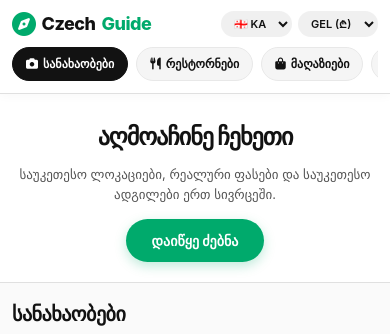
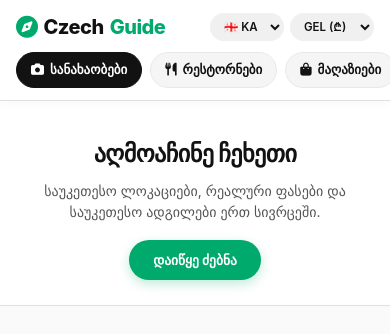
Before and after one commit to giorgikukulava12345-bit/giorgikukulavatravel, a Flask app: page / in a window 390 px wide. Shown: the top 334 px of the page. Run offline with Flask 3, Linux system fonts and the light colour scheme; data that the repository does not hold is empty.

Commit message:
Update index.html

```diff
--- a/templates/index.html
+++ b/templates/index.html
@@ -2,7 +2,7 @@
 <html lang="ka">
 <head>
     <meta charset="UTF-8">
-    <meta name="viewport" content="width=device-width, initial-scale=1.0">
+    <meta name="viewport" content="width=device-width, initial-scale=1.0, maximum-scale=1.0, user-scalable=no">
     <title>ჩეხეთის გზამკვლევი | CzechGuide</title>
     <!-- Font Awesome ხატულები -->
     <link rel="stylesheet" href="https://cdnjs.cloudflare.com/ajax/libs/font-awesome/6.4.0/css/all.min.css">
@@ -39,12 +39,14 @@
         /* Header / Navigation */
         header {
             background-color: #ffffff;
-            padding: 12px 5%;
+            padding: 12px 16px;
             position: sticky;
             top: 0;
             z-index: 100;
             border-bottom: 1px solid var(--border-color);
             box-shadow: 0 2px 10px rgba(0,0,0,0.03);
+            width: 100%;
+            overflow: hidden;
         }
 
         .header-top {
@@ -55,7 +57,7 @@
         }
 
         .logo {
-            font-size: 22px;
+            font-size: 20px;
             font-weight: 800;
             color: var(--dark);
             text-decoration: none;
@@ -67,7 +69,7 @@
 
         .logo i {
             color: var(--primary);
-            font-size: 24px;
+            font-size: 22px;
         }
 
         .logo span {
@@ -84,10 +86,10 @@
             background-color: #f0f0f0;
             color: var(--dark);
             border: 1px solid transparent;
-            padding: 5px 10px;
+            padding: 5px 9px;
             border-radius: var(--radius-pill);
             font-weight: 600;
-            font-size: 12px;
+            font-size: 11.5px;
             outline: none;
             cursor: pointer;
             transition: all 0.2s ease;
@@ -97,38 +99,42 @@
             background-color: #e5e5e5;
         }
 
-        /* Nav Category Tabs - Horizontal Scroll Mobile Optimization */
+        /* Nav Category Tabs - FIX FOR MOBILE HORIZONTAL SCROLL */
         nav {
-            width: 100%;
+            width: calc(100% + 32px);
+            margin-left: -16px;
+            margin-right: -16px;
+            padding-left: 16px;
+            padding-right: 16px;
             overflow-x: auto;
             white-space: nowrap;
-            scrollbar-width: none; /* Firefox-ისთვის */
-            -webkit-overflow-scrolling: touch; /* iOS-ზე გლუვი სქროლისთვის */
-            padding-bottom: 2px;
+            scrollbar-width: none;
+            -webkit-overflow-scrolling: touch;
         }
 
         nav::-webkit-scrollbar {
-            display: none; /* Chrome/Safari-სთვის */
+            display: none;
         }
 
         nav ul {
-            display: inline-flex; /* მობილურზე რომ არ შეიკუმშოს */
-            justify-content: center;
+            display: flex;
+            align-items: center;
             list-style: none;
             gap: 8px;
-            min-width: 100%;
+            width: max-content;
+            padding-right: 24px; /* უზრუნველყოფს ბოლო ღილაკის სრულ გამოჩენას */
         }
 
         nav ul li {
-            flex-shrink: 0; /* ღილაკები რომ არ დაპატარავდეს მობილურზე */
+            flex-shrink: 0;
         }
 
         nav ul li a {
             text-decoration: none;
             color: var(--dark);
             font-weight: 600;
-            font-size: 13.5px;
-            padding: 8px 16px;
+            font-size: 13px;
+            padding: 7px 14px;
             border-radius: var(--radius-pill);
             transition: all 0.2s ease;
             display: flex;
@@ -156,7 +162,7 @@
         /* Hero Section */
         .hero {
             background: #ffffff;
-            padding: 40px 16px 30px 16px;
+            padding: 35px 16px 25px 16px;
             text-align: center;
             border-bottom: 1px solid var(--border-color);
         }
@@ -167,17 +173,17 @@
         }
 
         .hero-content h1 {
-            font-size: 36px;
+            font-size: 32px;
             font-weight: 800;
             color: var(--dark);
-            margin-bottom: 10px;
-            letter-spacing: -1px;
+            margin-bottom: 8px;
+            letter-spacing: -0.5px;
         }
 
         .hero-content p {
-            font-size: 15px;
+            font-size: 14px;
             color: var(--gray-text);
-            margin-bottom: 20px;
+            margin-bottom: 18px;
         }
 
         .btn {
@@ -186,11 +192,11 @@
             justify-content: center;
             background-color: var(--primary);
             color: white;
-            padding: 11px 26px;
+            padding: 10px 24px;
             text-decoration: none;
             border-radius: var(--radius-pill);
             font-weight: 700;
-            font-size: 14px;
+            font-size: 13.5px;
             transition: all 0.2s ease;
             box-shadow: 0 4px 12px rgba(0, 170, 108, 0.25);
         }
@@ -204,13 +210,13 @@
         .container {
             max-width: 1240px;
             margin: 0 auto;
-            padding: 30px 16px;
+            padding: 24px 16px;
         }
 
         .section-title {
             text-align: left;
-            margin-bottom: 24px;
-            font-size: 24px;
+            margin-bottom: 20px;
+            font-size: 22px;
             font-weight: 800;
             color: var(--dark);
             letter-spacing: -0.5px;
@@ -324,14 +330,12 @@
             font-weight: 800;
         }
 
-        /* ---------------------------------------------------------
-           Itinerary Section
-           --------------------------------------------------------- */
+        /* Itinerary Section */
         .itinerary-container {
             display: none;
             background: white;
             border-radius: var(--radius-md);
-            padding: 20px;
+            padding: 18px;
             border: 1px solid var(--border-color);
             box-shadow: var(--shadow-sm);
         }
@@ -343,8 +347,8 @@
             padding: 12px;
             border-radius: var(--radius-md);
             font-weight: 700;
-            margin-bottom: 20px;
-            font-size: 13.5px;
+            margin-bottom: 18px;
+            font-size: 13px;
             border: 1px solid #d0e2ff;
         }
 
@@ -352,12 +356,12 @@
             display: grid;
             grid-template-columns: repeat(auto-fit, minmax(230px, 1fr));
             gap: 16px;
-            margin-bottom: 20px;
+            margin-bottom: 18px;
         }
 
         .day-card {
             background: #fafafa;
-            padding: 16px;
+            padding: 14px;
             border-radius: var(--radius-md);
             border: 1px solid var(--border-color);
             border-top: 4px solid var(--primary);
@@ -366,7 +370,7 @@
         .day-card h4 {
             color: var(--dark);
             margin-bottom: 10px;
-            font-size: 14.5px;
+            font-size: 14px;
             font-weight: 700;
             display: flex;
             align-items: center;
@@ -375,7 +379,7 @@
 
         .day-card ul {
             list-style: none;
-            font-size: 13px;
+            font-size: 12.5px;
             color: var(--gray-text);
         }
 
@@ -400,11 +404,11 @@
 
         .list-styled {
             list-style: none;
-            font-size: 13px;
+            font-size: 12.5px;
         }
 
         .list-styled li {
-            margin-bottom: 10px;
+            margin-bottom: 8px;
             padding-left: 14px;
             position: relative;
         }
@@ -413,39 +417,17 @@
             content: "•";
             color: var(--primary);
             font-weight: bold;
-            font-size: 16px;
+            font-size: 15px;
             position: absolute;
             left: 0;
             top: -2px;
         }
 
-        /* 📱 Mobile Responsive Specific Adjustments */
+        /* 📱 Mobile Responsive */
         @media (max-width: 600px) {
-            header { padding: 10px 12px; }
-            .logo { font-size: 18px; }
-            .select-styled { padding: 4px 8px; font-size: 11px; }
-
-            nav ul {
-                justify-content: flex-start; /* მობილურზე მარცხნიდან დაიწყოს */
-                padding-right: 16px; /* მარჯვენა მხარეს დამატებითი სივრცე სქროლისთვის */
-            }
-
-            nav ul li a {
-                padding: 7px 13px;
-                font-size: 12px;
-                gap: 5px;
-            }
-
-            .hero { padding: 25px 12px 20px 12px; }
+            .cards-grid { grid-template-columns: 1fr; }
+            .day-grid { grid-template-columns: 1fr; }
             .hero-content h1 { font-size: 24px; }
-            .hero-content p { font-size: 13px; margin-bottom: 15px; }
-
-            .container { padding: 16px 12px; }
-            .section-title { font-size: 20px; margin-bottom: 16px; }
-
-            .cards-grid { grid-template-columns: 1fr; } /* მობილურზე 1 სვეტად */
-            .day-grid { grid-template-columns: 1fr; }
-            .itinerary-container { padding: 14px; }
         }
     </style>
 </head>
@@ -475,7 +457,7 @@
             </div>
         </div>
 
-        <!-- ნავიგაცია - 4 კატეგორია -->
+        <!-- ნავიგაცია - 4 კატეგორია (Horizontal Scroll Fix) -->
         <nav>
             <ul>
                 <li><a href="#" data-target="სანახაობა" class="filter-btn active" id="btn-sightseeing"><i class="fa-solid fa-camera"></i> <span>სანახაობები</span></a></li>
```
